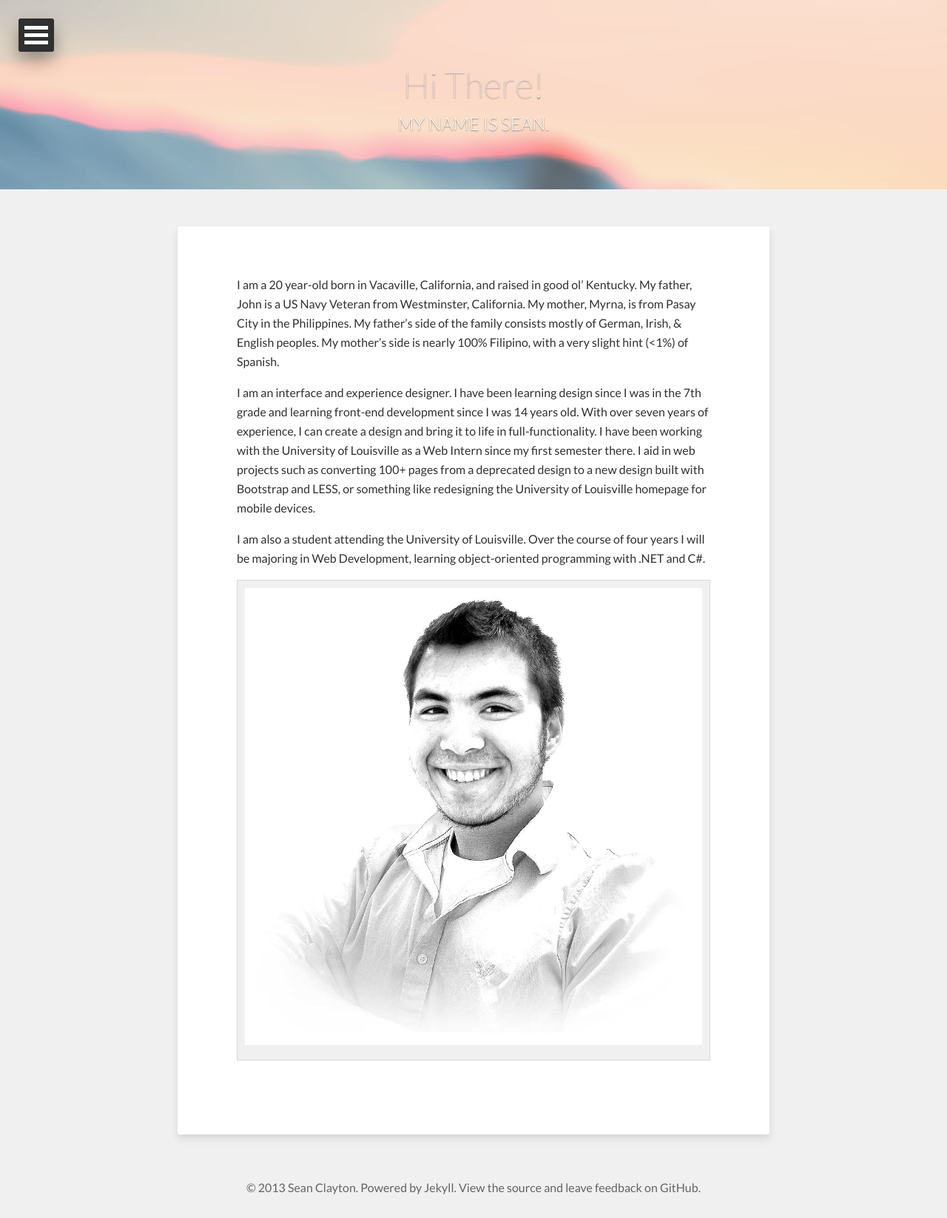
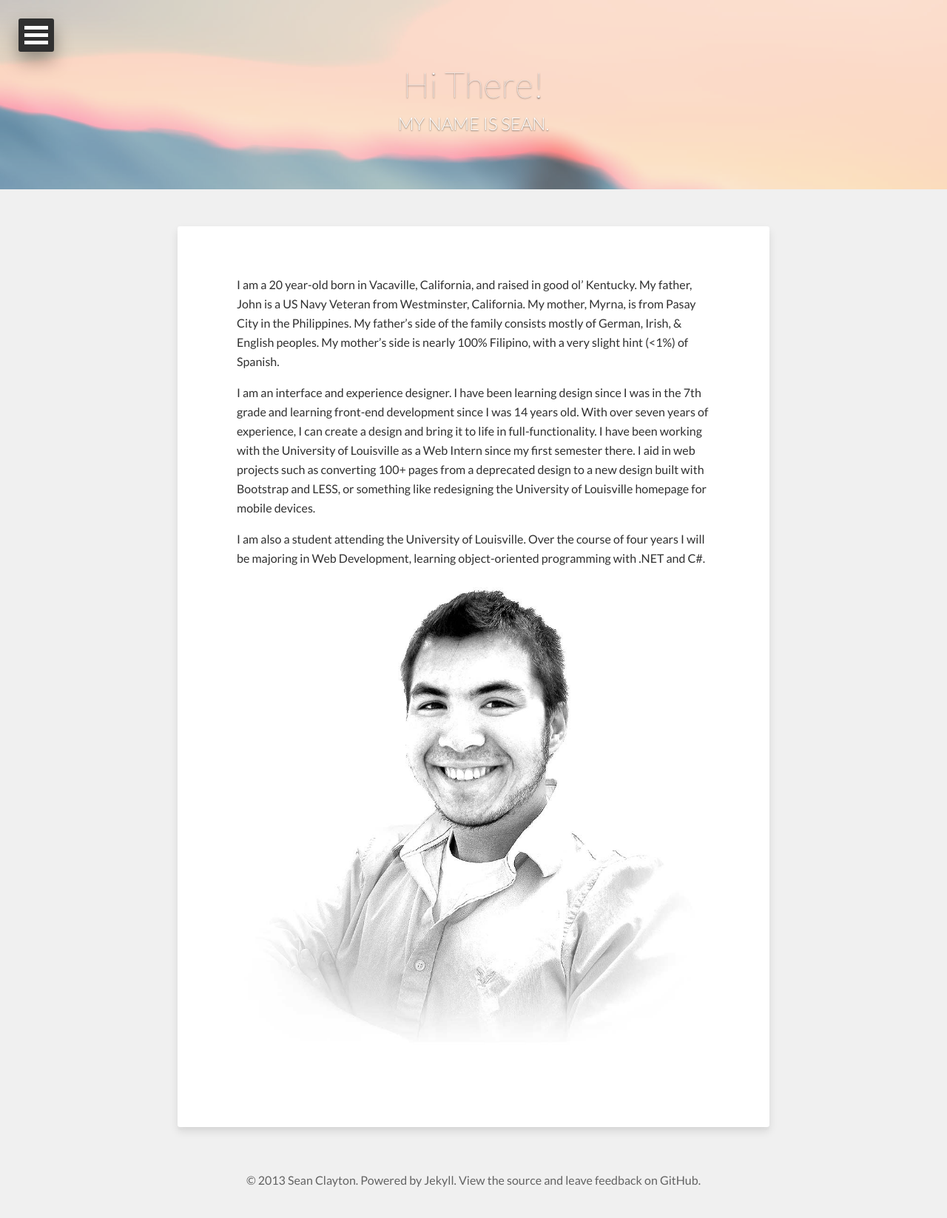
Before and after one commit to outcastgeek/skulbuny.com, a Jekyll site: the page built from about.md, in a window 1280 px wide. Shown: the whole page at 74% size. Built offline with Jekyll 4.4.1, drawn with Linux system fonts in a browser that asks for light colours; nearby versions of some CDN libraries.

Commit message:
Updated picture

```diff
--- a/about.md
+++ b/about.md
@@ -13,4 +13,4 @@ I am an interface and experience designer. I have been learning design since I w
 
 I am also a student attending the University of Louisville. Over the course of four years I will be majoring in Web Development, learning object-oriented programming with .NET and C#.
 
-<figure><img src="/images/me.jpg" alt="Sean Clayton"></figure>
+<img src="/images/me.jpg" alt="Sean Clayton">
```
